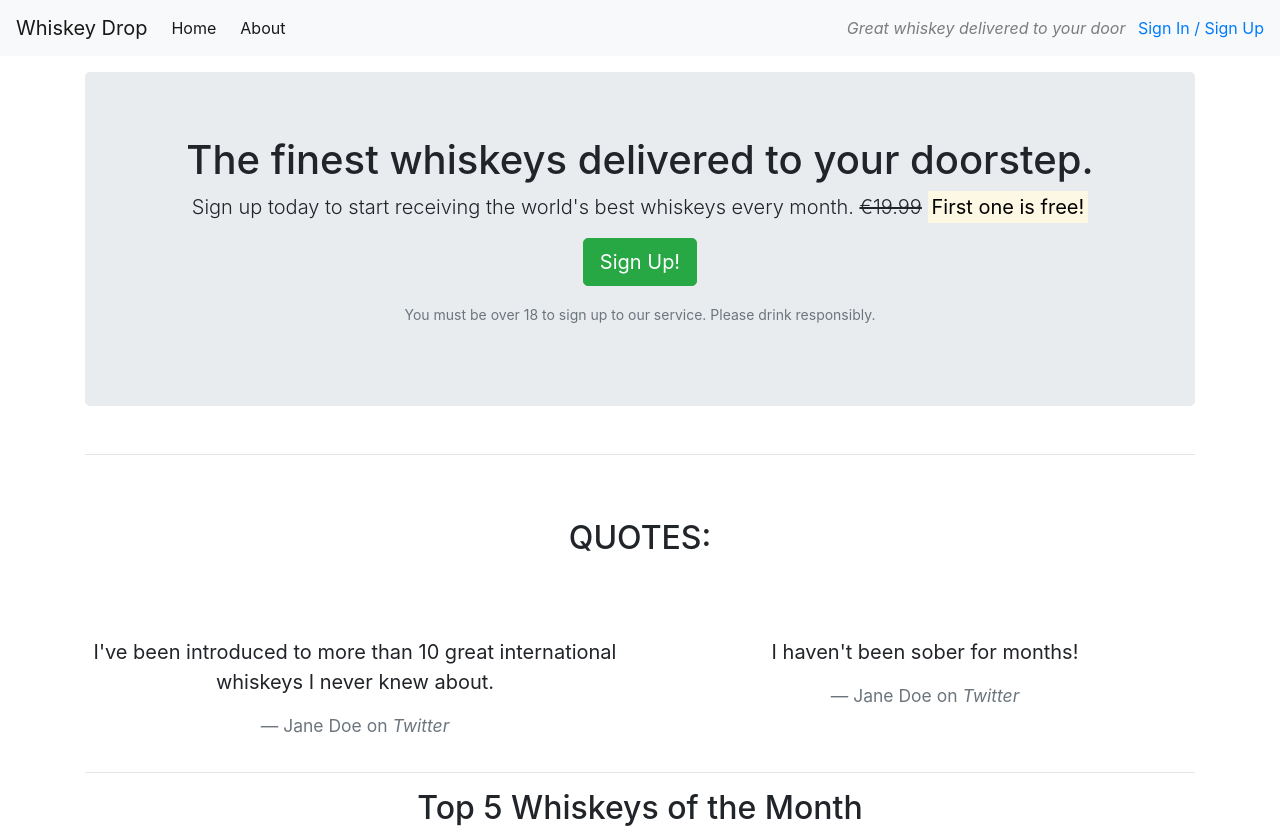
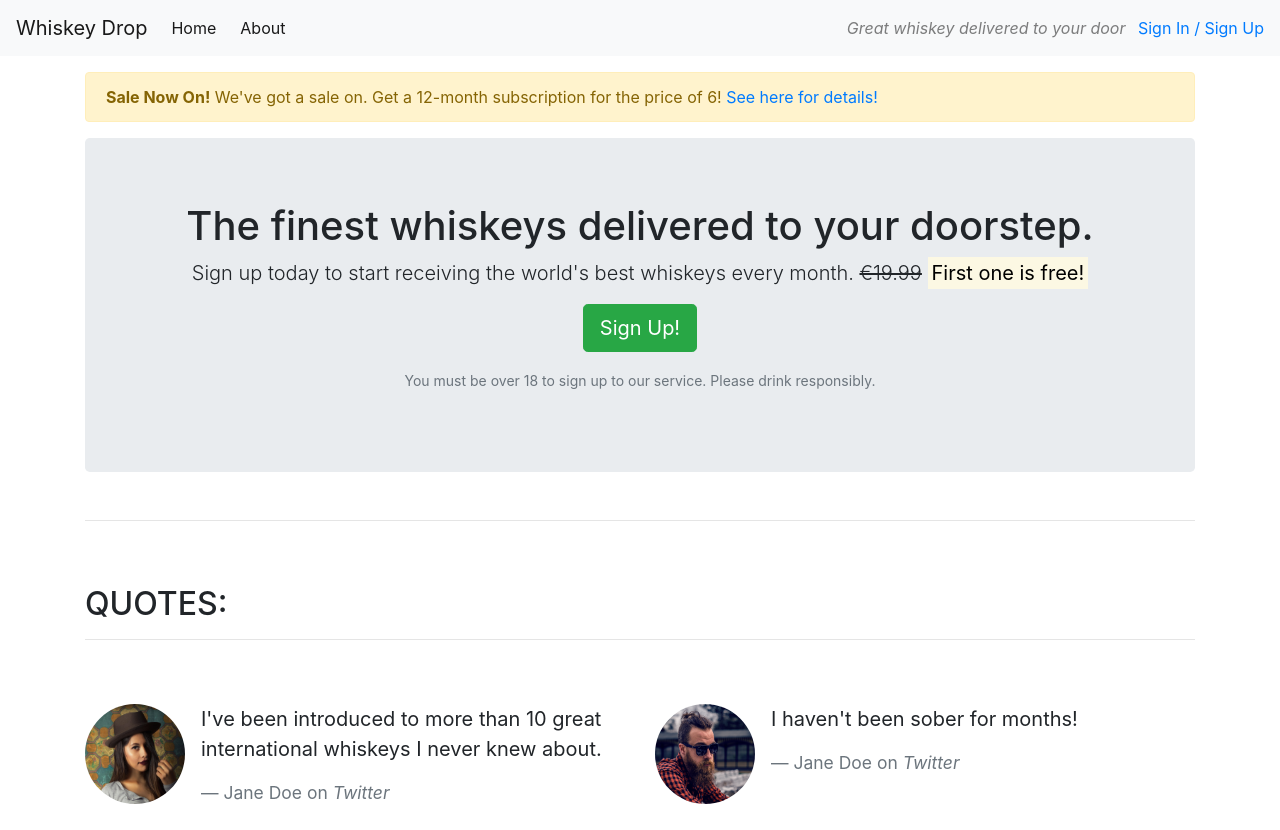
Before and after one commit to katiejanecoughlan/Whiskey-Drop, a plain HTML site: page index.html in a window 1280 px wide. Shown: the top 830 px of the page. Drawn offline with nearby package versions, Linux system fonts and the light colour scheme.

Commit message:
Add bootstrap styling to Quote and Feature sections

```diff
--- a/index.html
+++ b/index.html
@@ -10,6 +10,7 @@
     <script src="https://cdn.jsdelivr.net/npm/bootstrap@4.6.2/dist/js/bootstrap.bundle.min.js"
         integrity="sha384-Fy6S3B9q64WdZWQUiU+q4/2Lc9npb8tCaSX9FK7E8HnRr0Jz8D6OP9dO5Vg3Q9ct"
         crossorigin="anonymous"></script>
+    <script src="https://kit.fontawesome.com/98a1b7e3a3.js" crossorigin="anonymous"></script>
 </head>
 
 <body>
@@ -18,7 +19,8 @@
         <ul class="navbar-nav mr-auto">
             <li class="active nav-item mr-2"><a class="nav-link" href="/">Home</a></li>
             <li class="active nav-item mr-2"><a class="nav-link" href="/">About</a></li>
-            <li class="active nav-item mr-2 d-block d-sm-none"><a class="nav-link" href="/login">Sign In / Sign Up</a></li>
+            <li class="active nav-item mr-2 d-block d-sm-none"><a class="nav-link" href="/login">Sign In / Sign Up</a>
+            </li>
         </ul>
 
         <div class="d-none d-md-block">
@@ -28,6 +30,14 @@
 
     </nav>
     <article class="container mt-3">
+        <div class="row d-none d-sm-block">
+            <div class="col-12">
+                <div class="alert alert-warning">
+                    <strong>Sale Now On!</strong> We've got a sale on. Get a 12-month subscription for the price of 6!
+                    <a href="">See here for details!</a>
+                </div>
+            </div>
+        </div>
         <!-- Callout -->
         <div class="row">
             <div class="col-12">
@@ -50,22 +60,39 @@
         <section class="quotes">
             <div class="row">
                 <div class="col-12 my-5">
-                    <h2 class="text-uppercase" style="text-align: center;">Quotes:</h2>
+                    <h2 class="text-uppercase">Quotes:</h2>
+                    <hr />
                 </div>
             </div>
-            <br>
             <div class="row">
-                <div class="col-12 col-md-6" style="text-align: center;">
-                    <blockquote class="blockquote">
-                        <p>I've been introduced to more than 10 great international whiskeys I never knew about.</p>
-                        <footer class="blockquote-footer">Jane Doe on <cite title="Twitter">Twitter</cite></footer>
-                    </blockquote>
+                <div class="col-12 col-md-6">
+                    <div class="media">
+                        <div class="d-none d-sm-block">
+                            <img src="images/girl-image.png" class="rounded-circle mr-3" height=100 width=100>
+                        </div>
+                        <div class="media-body">
+                            <blockquote class="blockquote">
+                                <p>I've been introduced to more than 10 great international whiskeys I never knew about.
+                                </p>
+                                <footer class="blockquote-footer">Jane Doe on <cite title="Twitter">Twitter</cite>
+                                </footer>
+                            </blockquote>
+                        </div>
+                    </div>
                 </div>
-                <div class="col-12 col-md-6" style="text-align: center;">
-                    <blockquote class="blockquote">
-                        <p>I haven't been sober for months!</p>
-                        <footer class="blockquote-footer">Jane Doe on <cite title="Twitter">Twitter</cite></footer>
-                    </blockquote>
+                <div class="col-12 col-md-6">
+                    <div class="media">
+                        <div class="d-none d-sm-block">
+                            <img src="images/guy-image.png" class="rounded-circle mr-3" height=100 width=100>
+                        </div>
+                        <div class="media-body">
+                            <blockquote class="blockquote">
+                                <p>I haven't been sober for months!</p>
+                                <footer class="blockquote-footer">Jane Doe on <cite title="Twitter">Twitter</cite>
+                                </footer>
+                            </blockquote>
+                        </div>
+                    </div>
                 </div>
             </div>
         </section>
@@ -125,7 +152,8 @@
             <div class="row">
                 <div class="col-12 col-md-6 col-lg-4">
                     <div class="feature">
-                        <h3>Feature 1</h3>
+                        <h3><i class="fa-solid fa-gift d-none d-sm-inline"></i> Feature 1 <span
+                                class="badge badge-success">NEW!</span></h3>
                         <p>Lorem ipsum dolor sit amet, consectetur adipiscing elit, sed do eiusmod tempor incididunt ut
                             labore et dolore magna aliqua. Ut enim ad minim veniam, quis nostrud exercitation ullamco
                             laboris nisi ut aliquip ex ea commodo consequat.</p>
@@ -134,7 +162,7 @@
                 </div>
                 <div class="col-12 col-md-6 col-lg-4">
                     <div class="feature">
-                        <h3>Feature 2</h3>
+                        <h3><i class="fa-brands fa-cc-apple-pay d-none d-sm-inline"></i> Feature 2</h3>
                         <p>Lorem ipsum dolor sit amet, consectetur adipiscing elit, sed do eiusmod tempor incididunt ut
                             labore et dolore magna aliqua. Ut enim ad minim veniam, quis nostrud exercitation ullamco
                             laboris nisi ut aliquip ex ea commodo consequat.</p>
@@ -143,7 +171,7 @@
                 </div>
                 <div class="col-12 d-md-none d-lg-block col-lg-4">
                     <div class="feature">
-                        <h3>Feature 3</h3>
+                        <h3><i class="fa-solid fa-circle-xmarkd-none d-sm-inline"></i> Feature 3</h3>
                         <p>Lorem ipsum dolor sit amet, consectetur adipiscing elit, sed do eiusmod tempor incididunt ut
                             labore et dolore magna aliqua. Ut enim ad minim veniam, quis nostrud exercitation ullamco
                             laboris nisi ut aliquip ex ea commodo consequat.</p>
```
Also changed, not shown: images/girl-image.png (added), images/guy-image.png (added).
